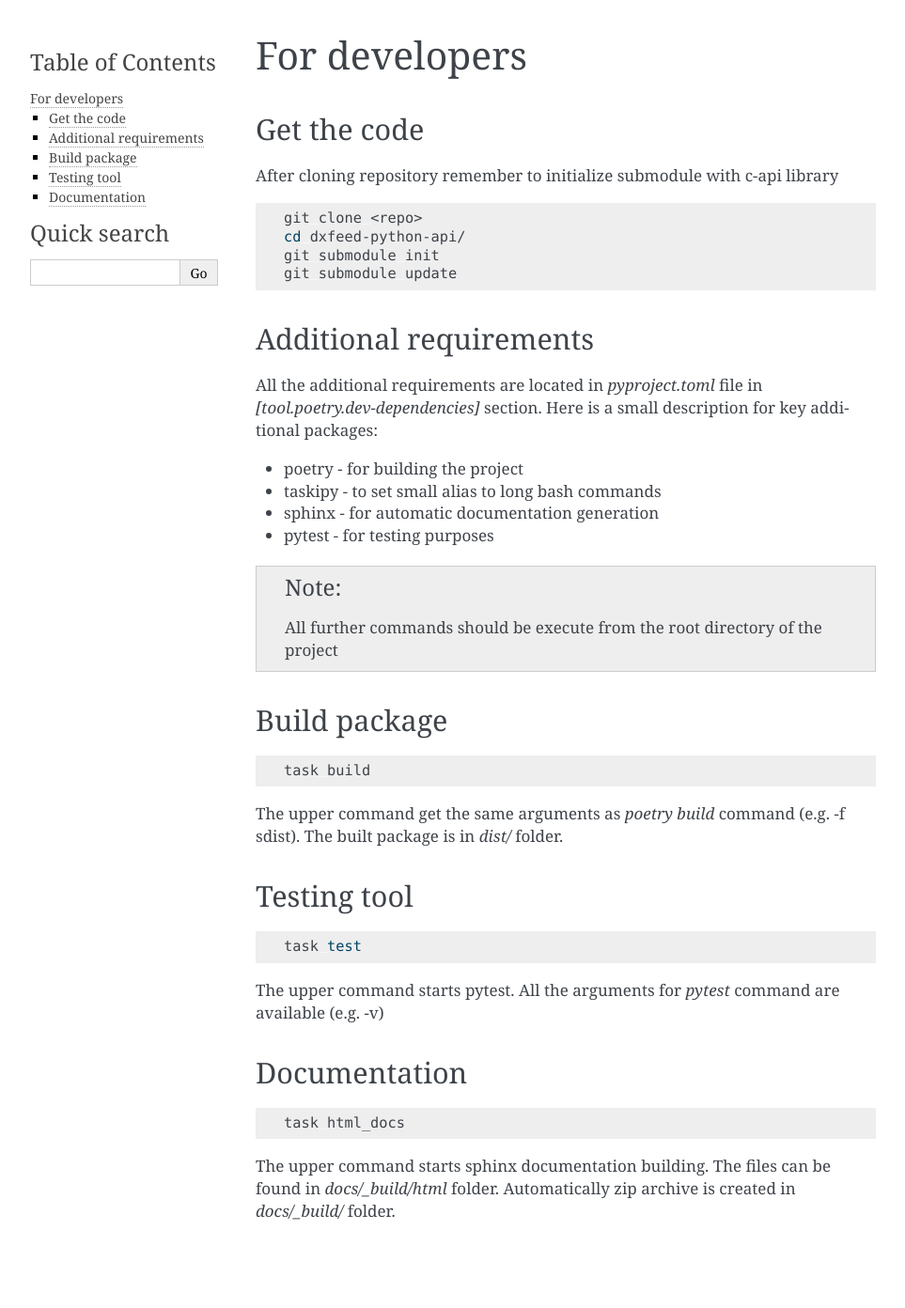
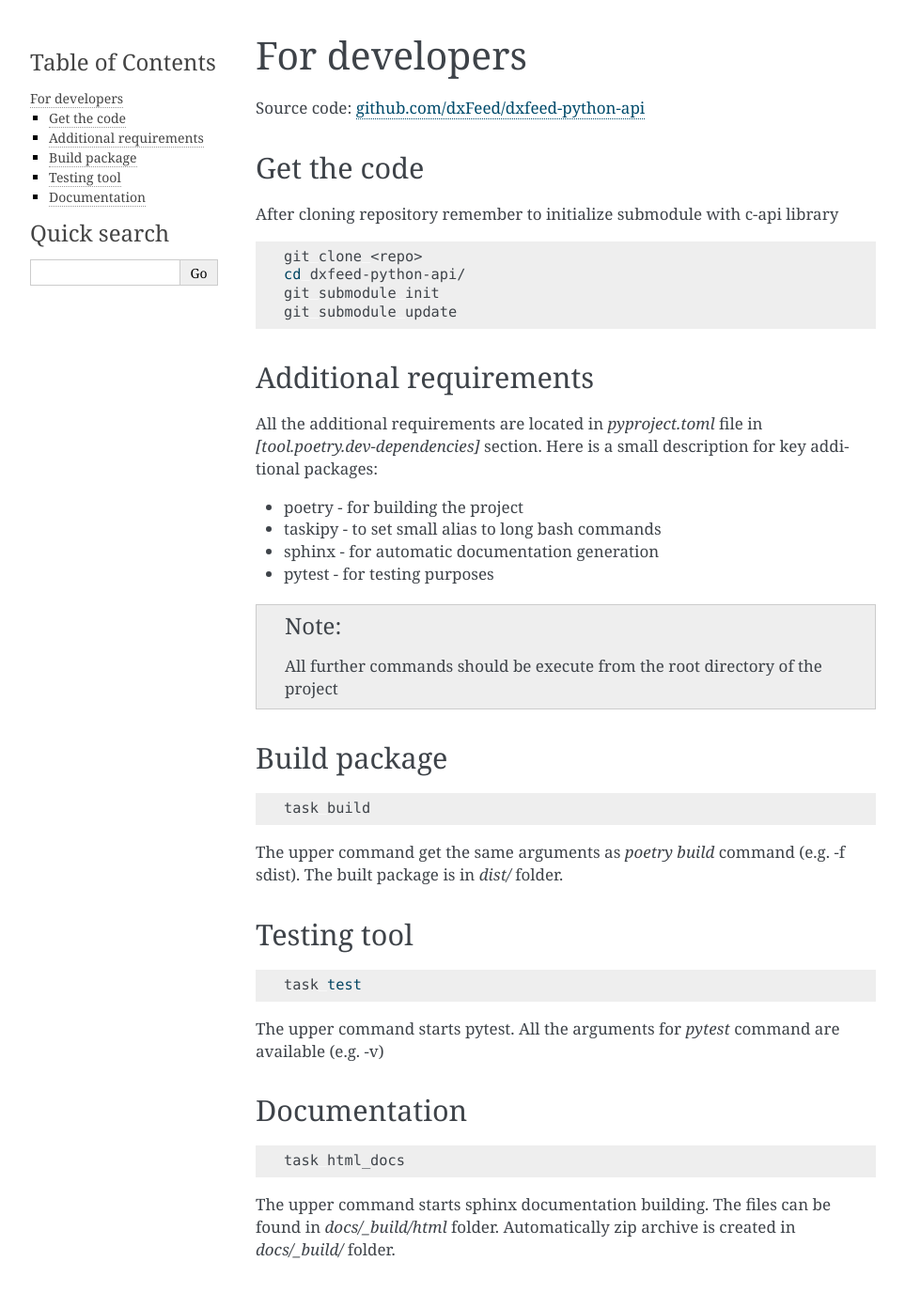
Before and after one commit to dxFeed/dxfeed-python-api, a Sphinx documentation site: the page built from docs/devs.rst, in a window 1280 px wide. Shown: the whole page at 94% size, without its empty margins (148-1111 px from the left). Built offline with Sphinx 7.4.7, drawn with Linux system fonts in a browser that asks for light colours; before the commit the page ends 1351 px from its top, so only the background shows below that.

Commit message:
[EN-1328] link to source added

```diff
--- a/docs/devs.rst
+++ b/docs/devs.rst
@@ -2,6 +2,8 @@
 
 For developers
 ==============
+
+Source code: `github.com/dxFeed/dxfeed-python-api <https://github.com/dxFeed/dxfeed-python-api>`_
 
 Get the code
 ------------
```
